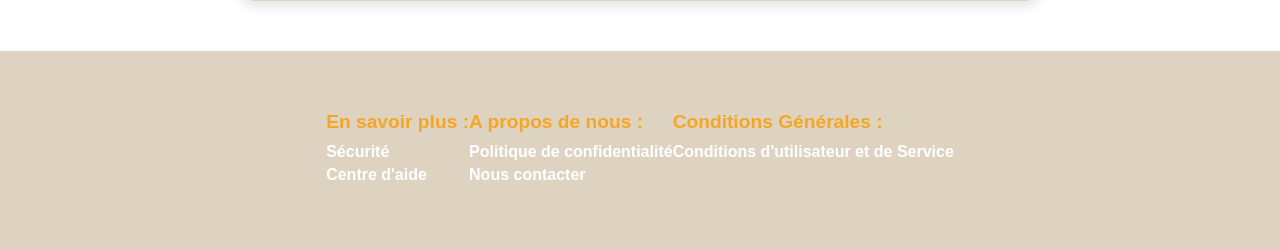
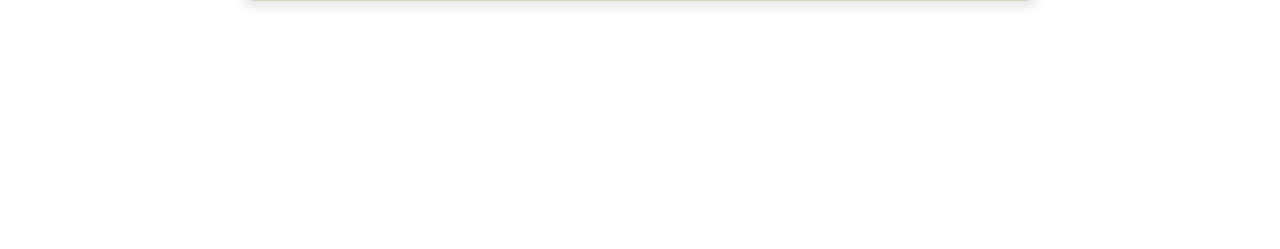
Before and after one commit to tchamalat/Gardien-des-animaux, a PHP site: page /phpmailer/profil_public.php in a window 1280 px wide. Shown: the part 850-1099 px from the top of the page. After the commit the page ends 857 px from the top, so only its background shows below. Run offline with PHP 8.4, Linux system fonts and the light colour scheme; the visitor is signed in with stand-in values (Sample User, id 1); tables that the repository leaves empty or names only in its code hold one stand-in row (values such as "Sample post").

Commit message:
Update profil_public.php

```diff
--- a/profil_public.php
+++ b/profil_public.php
@@ -10,6 +10,11 @@ include 'config.php';
 
 $user_id = $_SESSION['user_id'];
 
+// Activer le débogage
+ini_set('display_errors', 1);
+ini_set('display_startup_errors', 1);
+error_reporting(E_ALL);
+
 // Gérer l'ajout des animaux
 if ($_SERVER['REQUEST_METHOD'] === 'POST' && isset($_POST['nom_animal'])) {
     $noms_animaux = $_POST['nom_animal'];
@@ -17,15 +22,27 @@ if ($_SERVER['REQUEST_METHOD'] === 'POST' && isset($_POST['nom_animal'])) {
 
     for ($i = 0; $i < count($noms_animaux); $i++) {
         $nom_animal = $noms_animaux[$i];
+
         if ($photos_animaux['error'][$i] === UPLOAD_ERR_OK) {
             $photo_tmp_name = $photos_animaux['tmp_name'][$i];
             $photo_content = file_get_contents($photo_tmp_name);
 
             $sql = "INSERT INTO Animal (id_utilisateur, prenom_animal, url_photo) VALUES (?, ?, ?)";
             $stmt = $conn->prepare($sql);
+
+            if (!$stmt) {
+                die("Erreur de préparation de la requête : " . $conn->error);
+            }
+
             $stmt->bind_param("iss", $user_id, $nom_animal, $photo_content);
-            $stmt->execute();
+
+            if (!$stmt->execute()) {
+                die("Erreur d'exécution de la requête : " . $stmt->error);
+            }
+
             $stmt->close();
+        } else {
+            die("Erreur de téléchargement de la photo : " . $photos_animaux['error'][$i]);
         }
     }
 
@@ -122,31 +139,6 @@ $stmt_animaux->close();
     </div>
 </div>
 
-<footer>
-    <div class="footer-links">
-        <div>
-            <h4>En savoir plus :</h4>
-            <ul>
-                <li><a href="securite.php">Sécurité</a></li>
-                <li><a href="aide.php">Centre d'aide</a></li>
-            </ul>
-        </div>
-        <div>
-            <h4>A propos de nous :</h4>
-            <ul>
-                <li><a href="confidentialite.php">Politique de confidentialité</a></li>
-                <li><a href="contact.php">Nous contacter</a></li>
-            </ul>
-        </div>
-        <div>
-            <h4>Conditions Générales :</h4>
-            <ul>
-                <li><a href="conditions.php">Conditions d'utilisateur et de Service</a></li>
-            </ul>
-        </div>
-    </div>
-</footer>
-
 <script>
 document.getElementById('nombre_animal').addEventListener('input', function() {
     const container = document.getElementById('animal-fields');
```
